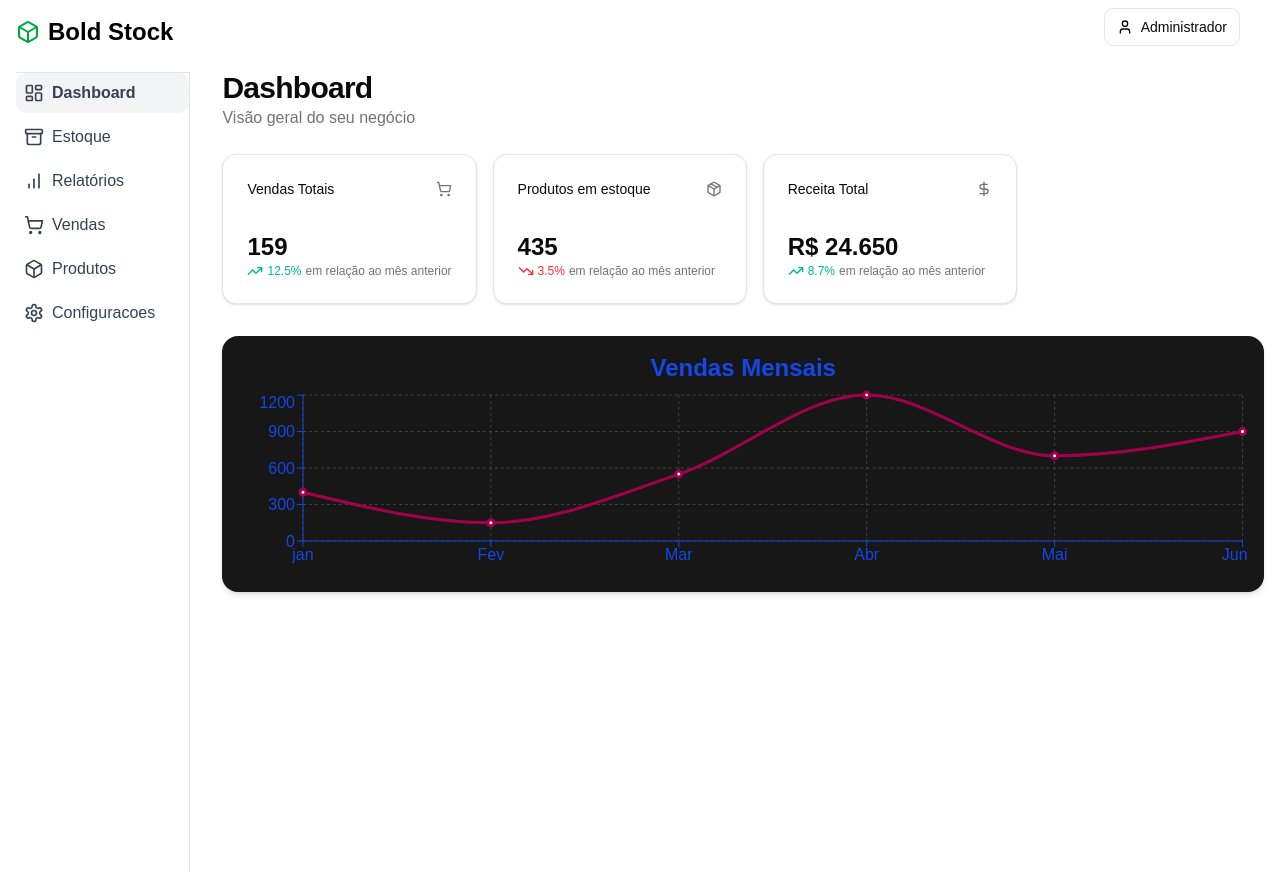
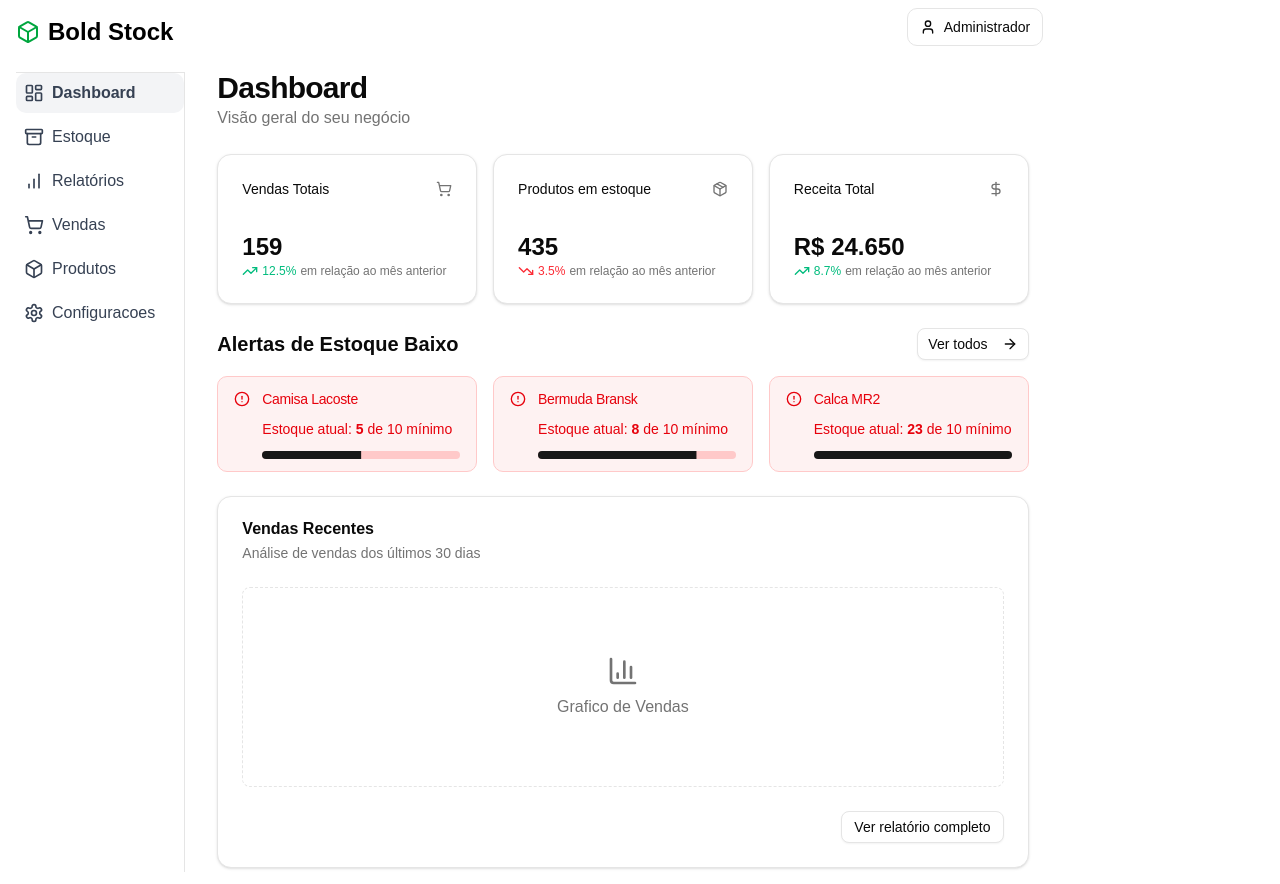
Before and after one commit to vicenteaugusto9/bold-stock, a React (Vite) app: page / in a window 1280 px wide. Built offline with nearby package versions, Linux system fonts and the light colour scheme.

Commit message:
Tela dashboard finalizada

```diff
--- a/src/components/GraficoDashBoard/Grafico.jsx
+++ b/src/components/GraficoDashBoard/Grafico.jsx
@@ -22,30 +22,7 @@ const GraficoDashBoard = () => {
 
     return ( <>
 
-        <div className=" flex flex-col items-center justify-center gap-1.5 max-w-full h-64 p-4 bg-neutral-900 rounded-2xl shadow-md">
-            <h2 className=" text-blue-700 flex items-center justify-center text-2xl font-semibold">Vendas Mensais</h2>
-            <ResponsiveContainer>
-                <LineChart data={dados}>
-                    <CartesianGrid strokeDasharray="3 3"
-                    stroke="oklch(37% 0.013 285.805)" />
-                    <XAxis dataKey="nome"
-                    stroke="oklch(48.8% 0.243 264.376)" />
-                     <YAxis
-                     stroke="oklch(48.8% 0.243 264.376)" />
-                     <Tooltip
-                     contentStyle={{ backgroundColor: '#1f2937', border: 'none', color: '#fff',
-                         boxShadow: '0 2px 8px rgba(0, 0, 0, 0.3)',
-                         borderRadius: '8px'
-                      }}
-                     labelStyle={{ color: '#93c5fd'
-                     }}
-                     />
-                     <Line type="monotone" dataKey="vendas" stroke="oklch(45.9% 0.187 3.815)" strokeWidth={3} />
-                </LineChart>
 
-
-            </ResponsiveContainer>
-        </div>
 
     </> );
 }
--- a/src/components/dashboardCard/daschBoardCard.jsx
+++ b/src/components/dashboardCard/daschBoardCard.jsx
@@ -10,34 +10,42 @@ import {
     TrendingUp,
 } from "lucide-react";
 
-import { Card,CardContent,CardDescription,CardTitle,CardFooter,CardHeader } from "../ui/card.jsx";
-import { Alert,AlertTitle,AlertDescription } from "../ui/alert.jsx";
+import {
+    Card,
+    CardContent,
+    CardDescription,
+    CardTitle,
+    CardFooter,
+    CardHeader,
+} from "../ui/card.jsx";
+import { Alert, AlertTitle, AlertDescription } from "../ui/alert.jsx";
 import { Button } from "../ui/button.jsx";
 import { Progress } from "../ui/progress.jsx";
-import { useEffect, useState } from "react";
+import { useEffect, useState,} from "react";
+import { Link } from "react-router-dom";
 
-const DashBoardCard = ({ titleCard, vendasTotal }) => {
-    const [produtosStockItems,setProdutosStockItems]= useState([])
-    const [vendasData,setVendasDatas]= useState({total:0 , change:0})
-    const [inventarioStock,setInventarioStock]= useState({total:0,change:0})
-    const [receitaStock,setReceitaStock]= useState({total:0,change:0})
+const DashBoardCard = ({}) => {
+    const [produtosStockItems, setProdutosStockItems] = useState([]);
+    const [vendasData, setVendasDatas] = useState({ total: 0, change: 0 });
+    const [inventarioStock, setInventarioStock] = useState({
+        total: 0,
+        change: 0,
+    });
+    const [receitaStock, setReceitaStock] = useState({ total: 0, change: 0 });
 
-
-    useEffect(()=>{
-        //Dadaos ficticios
+    useEffect(() => {
+        //Dados ficticios
 
         setProdutosStockItems([
-            {id:1,nome:'Camisa Lacoste',estoque:30 ,minestoque:10},
-            {id:2,nome:'Bermuda Bransk',estoque:50 ,minestoque:10},
-            {id:3,nome:'Calca MR2',estoque:23 ,minestoque:10}
-        ])
-        setVendasDatas({total:159, change:12.5})
-        setInventarioStock({total:435, change:-3.5})
-        setReceitaStock({total:24650, change:8.7})
-
-    },[])
-  return (<>
-
+            { id: 1, nome: "Camisa Lacoste", estoque: 5, minestoque: 10 },
+            { id: 2, nome: "Bermuda Bransk", estoque: 8, minestoque: 10 },
+            { id: 3, nome: "Calca MR2", estoque: 23, minestoque: 10 },
+        ]);
+        setVendasDatas({ total: 159, change: 12.5 });
+        setInventarioStock({ total: 435, change: -3.5 });
+        setReceitaStock({ total: 24650, change: 8.7 });
+    }, []);
+    return (
         <div className="space-y-6">
             <div>
                 <h1 className="text-3xl font-bold tracking-tight">Dashboard</h1>
@@ -46,24 +54,31 @@ const DashBoardCard = ({ titleCard, vendasTotal }) => {
             <div className="grid gap-4 md:grid-cols-2 lg:grid-cols-3">
                 <Card>
                     <CardHeader className="flex flex-row items-center justify-between pb-2">
-              <CardTitle  className="text-sm font-medium">Vendas Totais</CardTitle>
+                        <CardTitle className="text-sm font-medium">
+                            Vendas Totais
+                        </CardTitle>
                         <ShoppingCart className="h-4 w-4 text-muted-foreground" />
                     </CardHeader>
 
                     <CardContent>
                         <div className="text-2xl font-bold">{vendasData.total}</div>
-              <div  className="flex items-center text-xs text-muted-foreground">{vendasData.change > 0 ? (
+                        <div className="flex items-center text-xs text-muted-foreground">
+                            {vendasData.change > 0 ? (
                                 <>
-                <TrendingUp className="mr-1 h-4 w-4 text-emerald-500"/>
-                <span className="text-emerald-500">{vendasData.change}%</span>
+                                    <TrendingUp className="mr-1 h-4 w-4 text-emerald-500" />
+                                    <span className="text-emerald-500">
+                                        {vendasData.change}%
+                                    </span>
                                 </>
-              ):(
+                            ) : (
                                 <>
-                  <TrendingDown className="mr-1 h-4 w-4 text-red-500"/>
-                  <span  className="text-red-500">{Math.abs(vendasData.change)}%</span>
+                                    <TrendingDown className="mr-1 h-4 w-4 text-red-500" />
+                                    <span className="text-red-500">
+                                        {Math.abs(vendasData.change)}%
+                                    </span>
                                 </>
                             )}
-                <span  className="ml-1">em relação ao mês anterior</span>
+                            <span className="ml-1">em relação ao mês anterior</span>
                         </div>
 
                     </CardContent>
@@ -71,46 +86,59 @@ const DashBoardCard = ({ titleCard, vendasTotal }) => {
 
                 <Card>
                     <CardHeader className="flex flex-row items-center justify-between pb-2">
-              <CardTitle  className="text-sm font-medium">Produtos em estoque</CardTitle>
-              <Package  className="h-4 w-4 text-muted-foreground"/>
+                        <CardTitle className="text-sm font-medium">
+                            Produtos em estoque
+                        </CardTitle>
+                        <Package className="h-4 w-4 text-muted-foreground" />
                     </CardHeader>
                     <CardContent>
                         <div className="text-2xl font-bold">{inventarioStock.total}</div>
-              <div  className="flex items-center text-xs text-muted-foreground">{inventarioStock.change > 0 ? (
+                        <div className="flex items-center text-xs text-muted-foreground">
+                            {inventarioStock.change > 0 ? (
                                 <>
-                <TrendingUp className="mr-1 h-4 w-4 text-emerald-500"/>
-                <span className="text-emerald-500">{inventarioStock.change}%</span>
+                                    <TrendingUp className="mr-1 h-4 w-4 text-emerald-500" />
+                                    <span className="text-emerald-500">
+                                        {inventarioStock.change}%
+                                    </span>
                                 </>
-
-              ):(
+                            ) : (
                                 <>
-                <TrendingDown className="mr-1 h-4 w-4 text-red-500"/>
-                <span className="text-red-500">{Math.abs(inventarioStock.change)}%</span>
-
+                                    <TrendingDown className="mr-1 h-4 w-4 text-red-500" />
+                                    <span className="text-red-500">
+                                        {Math.abs(inventarioStock.change)}%
+                                    </span>
                                 </>
-
                             )}
                             <span className="ml-1">em relação ao mês anterior</span>
                         </div>
+
                     </CardContent>
                 </Card>
                 <Card>
                     <CardHeader className="flex flex-row items-center justify-between pb-2">
-            <CardTitle className="text-sm font-medium">Receita Total</CardTitle>
+                        <CardTitle className="text-sm font-medium">
+                            Receita Total
+                        </CardTitle>
                         <DollarSign className="h-4 w-4 text-muted-foreground" />
                     </CardHeader>
                     <CardContent>
-            <div className="text-2xl font-bold">R$ {receitaStock.total.toLocaleString("pt-BR")}</div>
+                        <div className="text-2xl font-bold">
+                            R$ {receitaStock.total.toLocaleString("pt-BR")}
+                        </div>
                         <div className="flex items-center text-xs text-muted-foreground">
                             {receitaStock.change > 0 ? (
                                 <>
                                     <TrendingUp className="mr-1 h-4 w-4 text-emerald-500" />
-                  <span className="text-emerald-500">{receitaStock.change}%</span>
+                                    <span className="text-emerald-500">
+                                        {receitaStock.change}%
+                                    </span>
                                 </>
                             ) : (
                                 <>
                                     <TrendingDown className="mr-1 h-4 w-4 text-red-500" />
-                  <span className="text-red-500">{Math.abs(receitaStock.change)}%</span>
+                                    <span className="text-red-500">
+                                        {Math.abs(receitaStock.change)}%
+                                    </span>
                                 </>
                             )}
                             <span className="ml-1">em relação ao mês anterior</span>
@@ -118,13 +146,78 @@ const DashBoardCard = ({ titleCard, vendasTotal }) => {
                     </CardContent>
                 </Card>
             </div>
+            <div className="space-y-4">
+                <div className="flex items-center justify-between">
+                    <h2 className="text-xl font-bold">Alertas de Estoque Baixo</h2>
+                    <Button variant="outline" size="sm" asChild>
+                        <Link to="/estoque">
+                            Ver todos
+                            <ArrowRight className="ml-2 h-4 w-4" />
+                        </Link>
+                    </Button>
+                </div>
+                {produtosStockItems.length > 0 ? (
+                    <div className="grid gap-4 md:grid-cols-2 lg:grid-cols-3">
+                        {produtosStockItems.map((item) => (
+                            <Alert
+                                key={item.id}
+                                variant="destructive"
+                                className="border-red-200 bg-red-50"
+                            >
+                                <AlertCircle className="h-4 w-4 text-red-600" />
+                                <AlertTitle className="text-red-600">{item.nome}</AlertTitle>
+                                <AlertDescription className="mt-2">
+                                    <div className="text-sm text-red-600">
+                                        Estoque atual:{" "}
+                                        <span className="font-bold">{item.estoque}</span> de{" "}
 
+                                        {item.minestoque} mínimo
                                     </div>
+                                    <Progress
 
-
-
-
-  </>);
+                                        value={(item.estoque / item.minestoque) * 100}
+                                        className="mt-2 bg-red-200"
+                                        indicatorClassName="bg-red-600"
+                                    />
+                                </AlertDescription>
+                            </Alert>
+                        ))}
+                    </div>
+                ) : (
+                    <Alert>
+                        <AlertCircle className="h-4 w-4" />
+                        <AlertTitle>Tudo em ordem!</AlertTitle>
+                        <AlertDescription>
+                            Não há produtos com estoque abaixo do mínimo no momento
+                        </AlertDescription>
+                    </Alert>
+                )}
+            </div>
+            {
+                <Card>
+                    <CardHeader>
+                        <CardTitle>Vendas Recentes</CardTitle>
+                        <CardDescription>
+                            Análise de vendas dos últimos 30 dias
+                        </CardDescription>
+                    </CardHeader>
+                    <CardContent>
+                        <div className="h-[200px] w-full rounded-md border border-dashed flex items-center justify-center">
+                            <div className="flex flex-col items-center gap-2 text-muted-foreground">
+                                <BarChart3 className="h-8 w-8" />
+                                <span>Grafico de Vendas </span>
+                            </div>
+                        </div>
+                    </CardContent>
+                    <CardFooter>
+                        <Button variant="outline" size="sm" className="ml-auto">
+                            Ver relatório completo
+                        </Button>
+                    </CardFooter>
+                </Card>
+            }
+        </div>
+    );
 };
 
 export default DashBoardCard;
--- a/src/components/header/header.jsx
+++ b/src/components/header/header.jsx
@@ -8,8 +8,8 @@ const Header = ({users}) => {
     return (
 
         <>
-        <div className="flex  justify-end items-centerbot pr-10 p-2">
-            <div className="flex items-center border gap-2  rounded-lg w-45cursor-pointer" >
+        <div className="flex  justify-end items-center   pr-10 p-2">
+            <div className="flex items-center border gap-2  rounded-lg cursor-pointer" >
                <UserMenu className="cursor-pointer"/>
             </div>
         </div>
--- /dev/null
+++ b/src/pages/EstoquePage.jsx
@@ -0,0 +1,28 @@
+
+
+import React from 'react';
+import { Card, CardContent, CardHeader, CardTitle, CardDescription } from '../components/ui/card.jsx';
+
+const EstoquePage = () => {
+    return (
+        <div className="p-6 space-y-6">
+            <h1 className="text-3xl font-bold tracking-tight">Página de Estoque</h1>
+            <p className="text-muted-foreground">Aqui você poderá gerenciar seus produtos em estoque.</p>
+
+            <Card>
+                <CardHeader>
+                    <CardTitle>Visão Geral do Estoque</CardTitle>
+                    <CardDescription>Esta é uma página de placeholder para o seu gerenciamento de estoque.</CardDescription>
+                </CardHeader>
+                <CardContent>
+                    <p>Conteúdo da página de estoque será adicionado aqui.</p>
+                    <p className="mt-2 text-sm text-muted-foreground">
+                        Você pode começar a adicionar tabelas de produtos, filtros e outras funcionalidades aqui.
+                    </p>
+                </CardContent>
+            </Card>
+        </div>
+    );
+};
+
+export default EstoquePage;
--- a/src/utils/App.jsx
+++ b/src/utils/App.jsx
@@ -1,28 +1,42 @@
 import { useState } from "react";
+import { BrowserRouter, Routes, Route } from 'react-router-dom'; // Importar os componentes de roteamento
 import Header from "../components/header/header";
 import "./global.css";
-import { Icons } from "../constants/icons";
 import DashBoardCard from "../components/dashboardCard/daschBoardCard";
 import GraficoDashBoard from "../components/GraficoDashBoard/Grafico";
 import SideBar from "../components/SideBar/SideBar";
+import EstoquePage from '../pages/EstoquePage'; // Importar a página de Estoque
 
 function App() {
   return (
-    <>
-      <div className=" flex ">
+    // BrowserRouter envolve toda a aplicação para habilitar o roteamento
+    <BrowserRouter>
+      <div className="flex w-max justify-center ">
+        {/* SideBar e Header são componentes de layout que aparecem em todas as páginas */}
         <SideBar />
-        <div className="flex flex-col w-full ">
+        <div className="flex flex-col w-full">
           <Header users="Administrador" />
-          <div className="flex gap-12 flex-wrap items-center  p-4">
-            <DashBoardCard  />
 
-          </div>
-          <div className="p-4">
-            <GraficoDashBoard />
-          </div>
+          <Routes>
+
+            <Route
+              path="/"
+              element={
+                <div className="flex gap-12 flex-wrap items-center p-4">
+                  <DashBoardCard />
+                  {/* GraficoDashBoard também faz parte da página inicial */}
+
+                </div>
+              }
+            />
+            {/* Rota para a página de Estoque */}
+            <Route path="/estoque" element={<EstoquePage />} />
+            {/* Você pode adicionar mais rotas aqui conforme necessário */}
+          </Routes>
         </div>
       </div>
-    </>
+    </BrowserRouter>
   );
 }
+
 export default App;
```
Also changed, not shown: src/routes/path.jsx (+18 -1 lines). Lines whose indentation alone changed are shown as unchanged.
